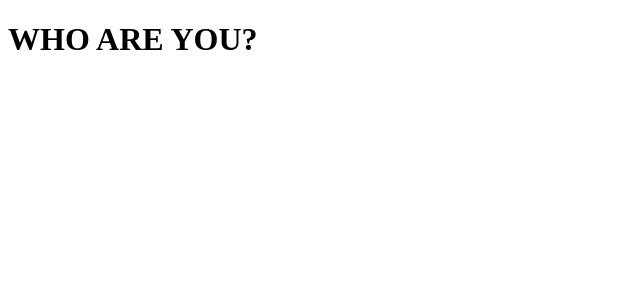
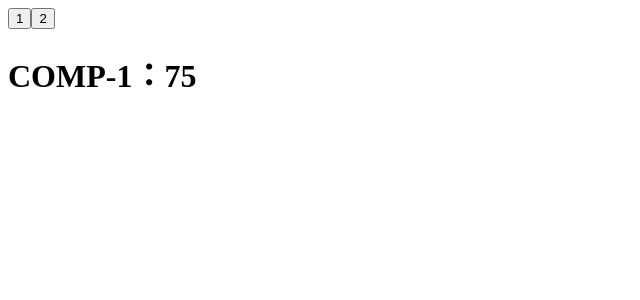
Before and after one commit to ChangsongYao/vuejs2rumentg, a Vue app: page / in a window 1280 px wide. Shown: the top 300 px of the page, without its empty margins (0-640 px from the left). Built offline with nearby package versions, Linux system fonts and the light colour scheme.

Commit message:
11.2动态加载组件

```diff
--- a/src/App.vue
+++ b/src/App.vue
@@ -1,20 +1,26 @@
 <template>
   <div id="app">
-    <ez-comp ez-message="WHO ARE YOU?"/>
+    <button @click="activeView='comp1'">1</button>
+    <button @click="activeView='comp2'">2</button>
+    <keep-alive>
+      <component :is="activeView"/>
+    </keep-alive>
   </div>
 </template>
 <script>
-  import EzComp from './components/EzComp'
+  import Comp1 from './components/Comp1'
+  import Comp2 from './components/Comp2'
 
   export default {
     name: 'App',
     data: function () {
         return{
-
+          activeView: 'comp1'
         }
     },
     components:{
-      'ez-comp': EzComp
+      'comp1': Comp1,
+      'comp2': Comp2
     }
   }
 
--- /dev/null
+++ b/src/components/Comp1.vue
@@ -0,0 +1,23 @@
+<template>
+  <h1>COMP-1：{{counter}}</h1>
+</template>
+
+<script>
+  export default {
+    name: "comp1",
+    data: function () {
+      return {
+        counter: 0
+      }
+    },
+    created: function () {
+      setInterval(function () {
+        this.counter++;
+      }.bind(this), 100);
+    }
+  }
+</script>
+
+<style scoped>
+
+</style>
--- /dev/null
+++ b/src/components/Comp2.vue
@@ -0,0 +1,13 @@
+<template>
+  <h1>COMP-2</h1>
+</template>
+
+<script>
+    export default {
+        name: "comp2"
+    }
+</script>
+
+<style scoped>
+
+</style>
```
